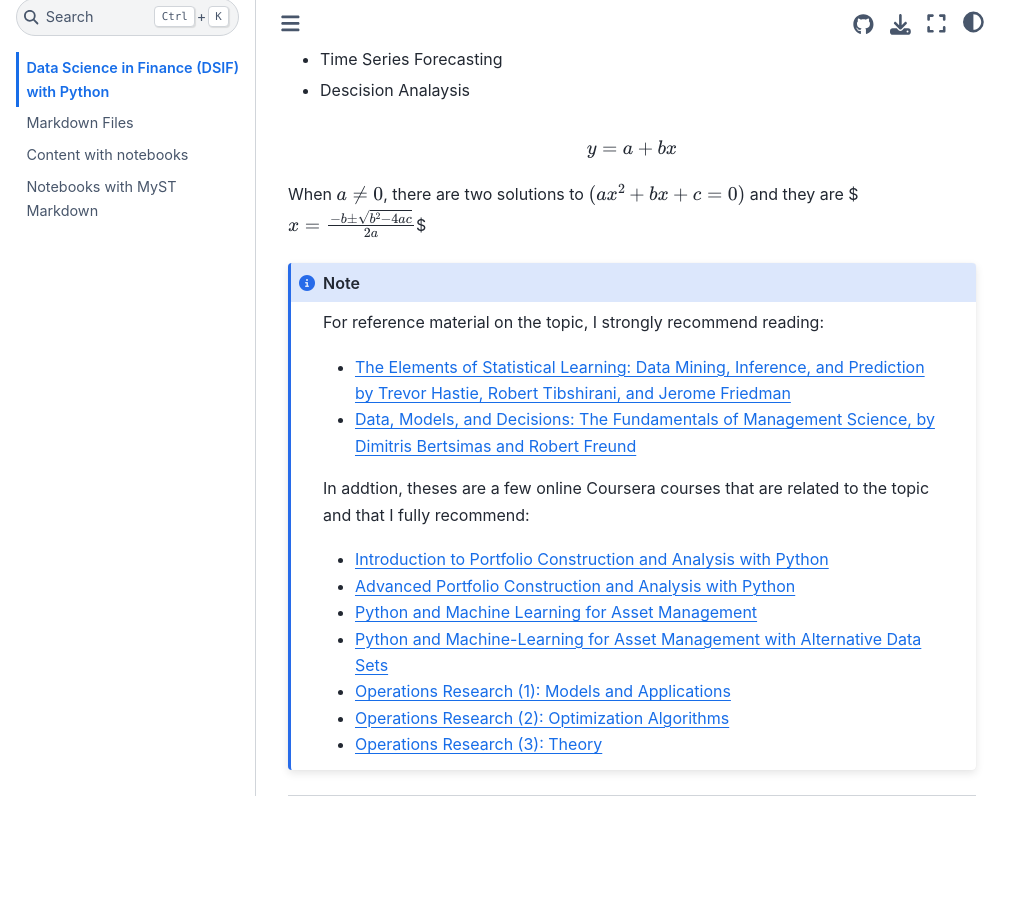
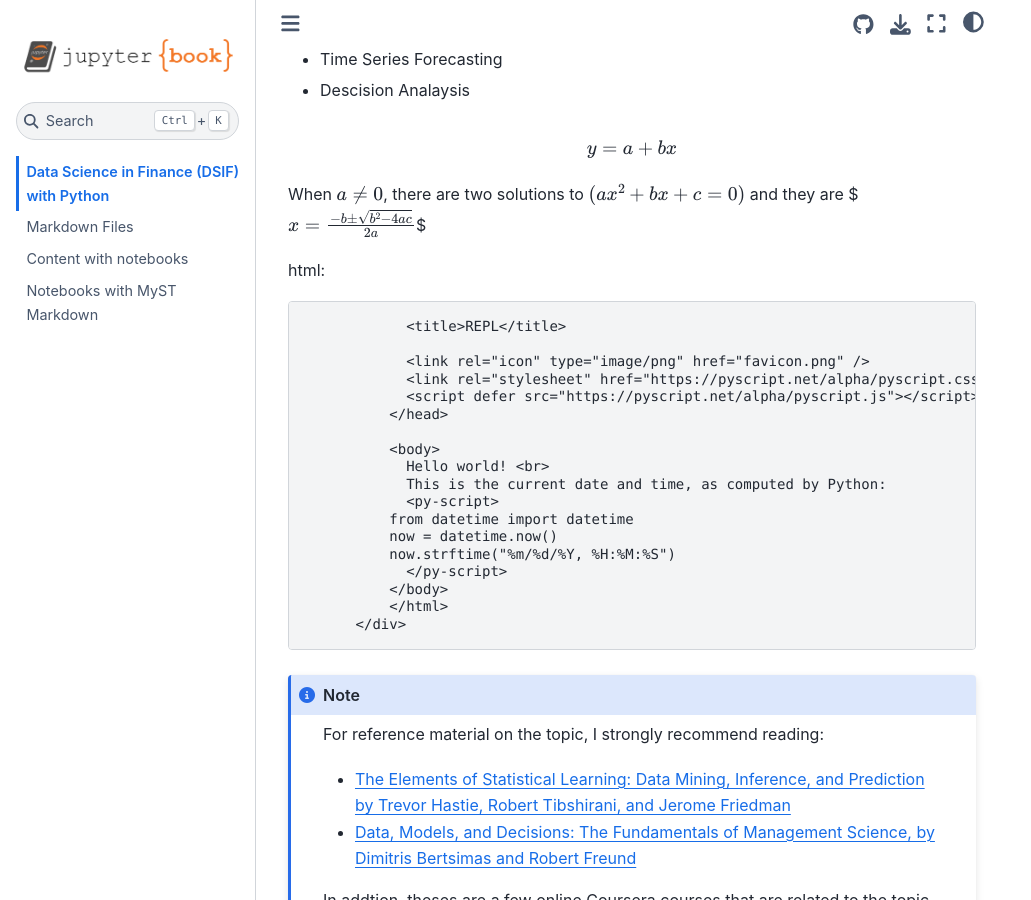
Before and after one commit to naftalic/DSIF, a Jupyter Book: the page built from intro.md, in a window 1280 px wide and 900 px high, scrolled down 844 px. Shown: the whole window, without its empty margins (0-1031 px from the left). Built offline with Jupyter Book 1.0.4 settings and Sphinx 7.4.7 and the Sphinx Book theme 1.1.4, drawn with Linux system fonts in a browser that asks for light colours; before the commit the page ends 1640 px from its top, so only the background shows below that.

Commit message:
Update intro.md

```diff
--- a/intro.md
+++ b/intro.md
@@ -38,6 +38,33 @@
 When $a \ne 0$, there are two solutions to $(ax^2 + bx + c = 0)$ and they are
 $$ x = {-b \pm \sqrt{b^2-4ac} \over 2a} $$
 
+html:
+          <div>
+              <html lang="en">
+              <head>
+                <meta charset="utf-8" />
+                <meta name="viewport" content="width=device-width,initial-scale=1" />
+
+                <title>REPL</title>
+
+                <link rel="icon" type="image/png" href="favicon.png" />
+                <link rel="stylesheet" href="https://pyscript.net/alpha/pyscript.css" />
+                <script defer src="https://pyscript.net/alpha/pyscript.js"></script>
+              </head>
+
+              <body>
+                Hello world! <br>
+                This is the current date and time, as computed by Python:
+                <py-script>
+              from datetime import datetime
+              now = datetime.now()
+              now.strftime("%m/%d/%Y, %H:%M:%S")
+                </py-script>
+              </body>
+              </html>
+          </div>
+
+
 :::{note}
 For reference material on the topic, I strongly recommend reading:
 
```
